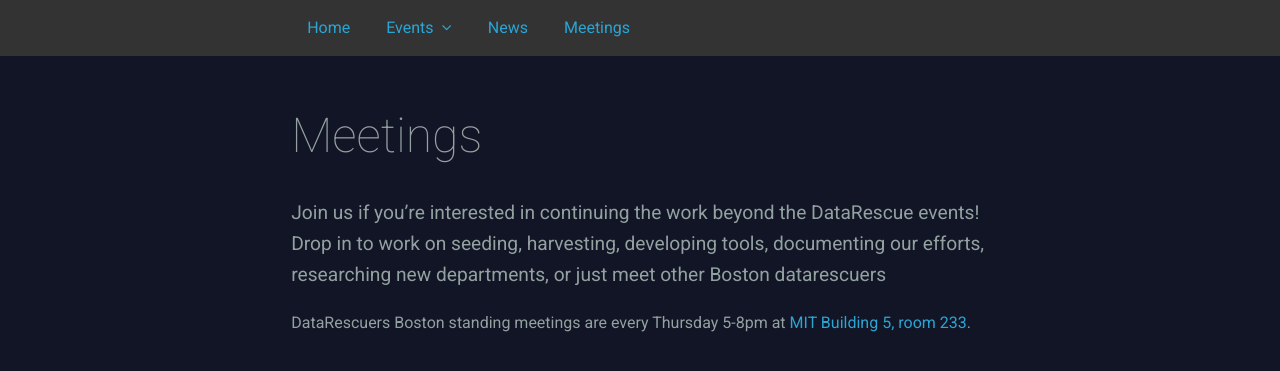
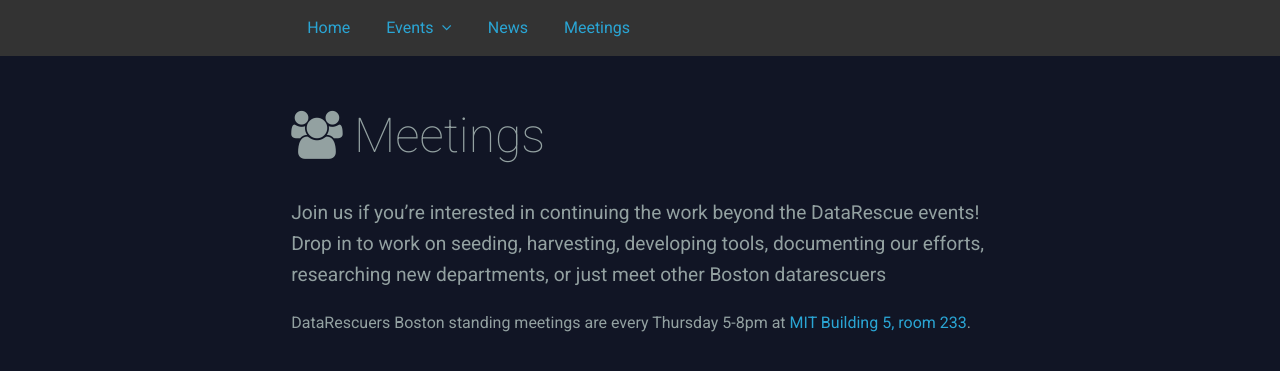
Before and after one commit to data-rescue-boston/data-rescue-boston.github.io, a Jekyll site: the page built from pages/meetings.html, in a window 1280 px wide and 900 px high. Shown: the top 371 px of the window. Built offline with Jekyll 4.4.1, drawn with Linux system fonts in a browser that asks for light colours.

Commit message:
icon for meeting

```diff
--- a/pages/meetings.html
+++ b/pages/meetings.html
@@ -7,7 +7,7 @@
 <div class="section dark fullheight">
   <div class="inner">
 
-    <h2>Meetings</h2>
+    <h2><i class="fa fa-users" aria-hidden="true"></i> Meetings</h2>
 
     <p class="lead">Join us if you’re interested in continuing the work beyond the DataRescue events! Drop in to work on seeding, harvesting, developing tools, documenting our efforts, researching new departments, or just meet other Boston datarescuers</p>
 
```
